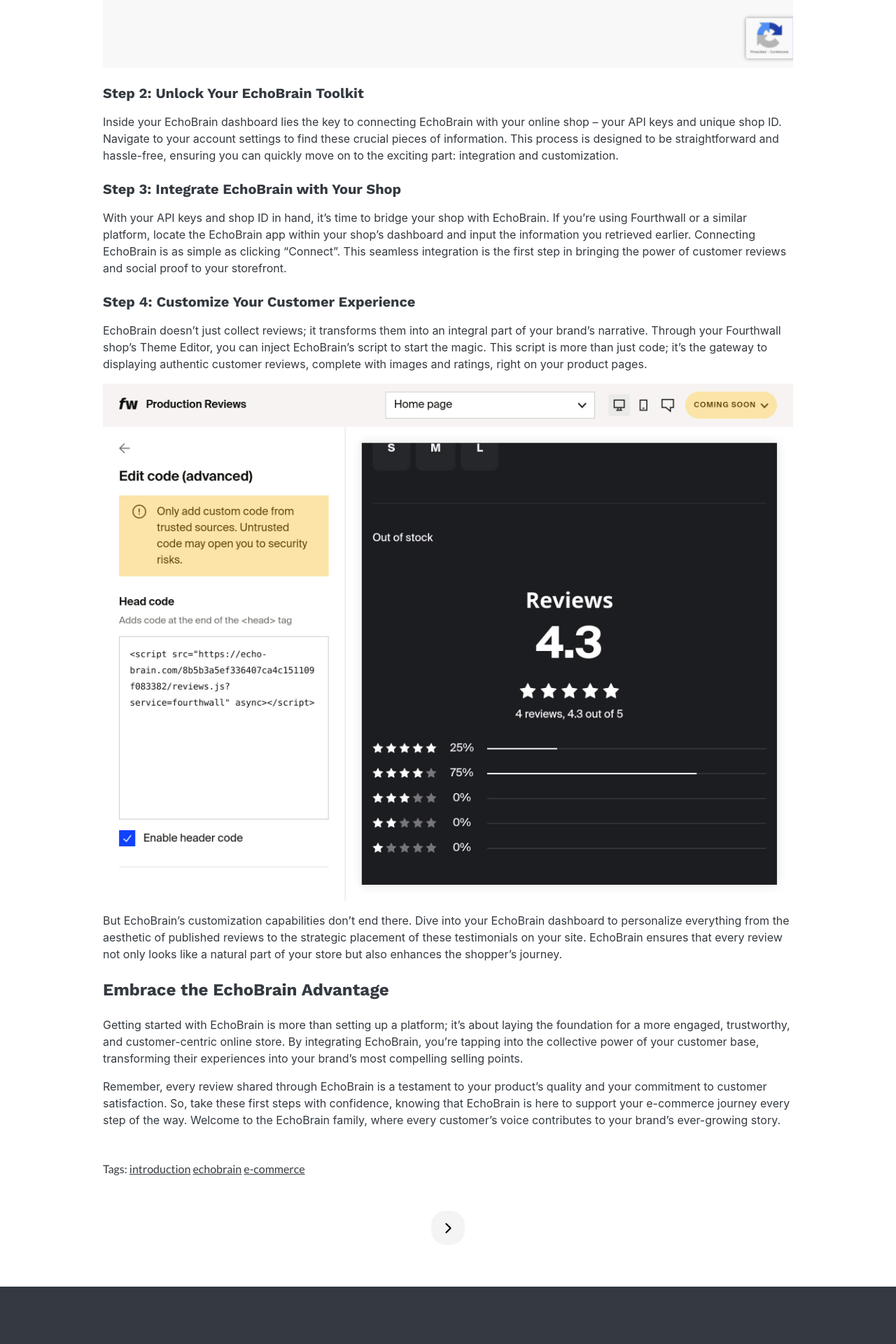
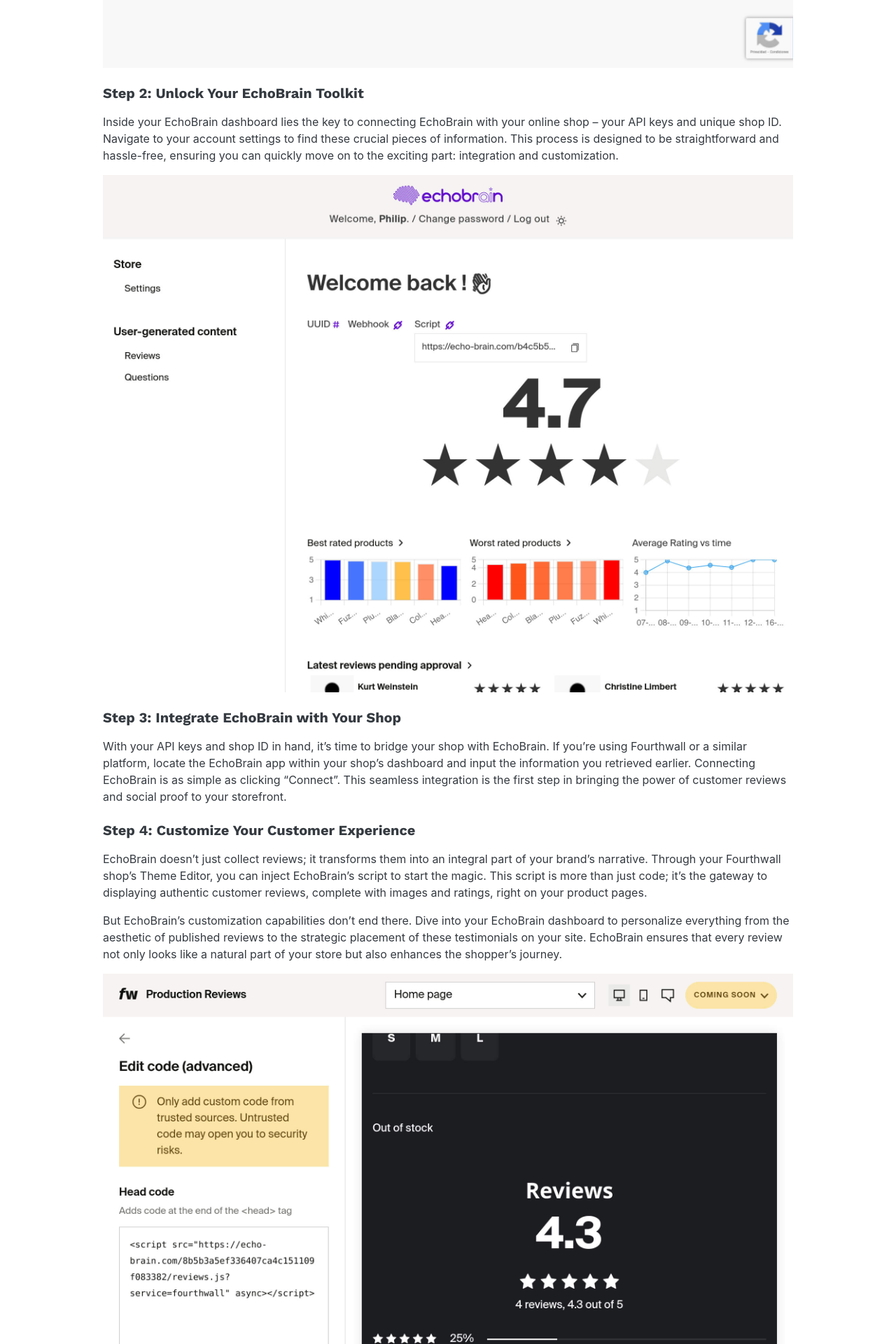
Before and after one commit to echo-brain/echo-brain.github.io, a Jekyll site: the page built from _posts/2024-03-11-getting-started-with-echobrain-first-steps.md, in a window 1280 px wide. Shown: the part 1227-3147 px from the top of the page at 70% size. Built offline with Jekyll 4.4.1, drawn with Linux system fonts in a browser that asks for light colours.

Commit message:
imagenes

```diff
--- a/_posts/2024-03-11-getting-started-with-echobrain-first-steps.md
+++ b/_posts/2024-03-11-getting-started-with-echobrain-first-steps.md
@@ -17,15 +17,17 @@
 ### Step 2: Unlock Your EchoBrain Toolkit
 Inside your EchoBrain dashboard lies the key to connecting EchoBrain with your online shop – your API keys and unique shop ID. Navigate to your account settings to find these crucial pieces of information. This process is designed to be straightforward and hassle-free, ensuring you can quickly move on to the exciting part: integration and customization.
 
+![EchoBrain dashboard](/assets/echo-brain.com_admin_dashboard.jpg)
+
 ### Step 3: Integrate EchoBrain with Your Shop
 With your API keys and shop ID in hand, it's time to bridge your shop with EchoBrain. If you're using Fourthwall or a similar platform, locate the EchoBrain app within your shop's dashboard and input the information you retrieved earlier. Connecting EchoBrain is as simple as clicking "Connect". This seamless integration is the first step in bringing the power of customer reviews and social proof to your storefront.
 
 ### Step 4: Customize Your Customer Experience
 EchoBrain doesn't just collect reviews; it transforms them into an integral part of your brand's narrative. Through your Fourthwall shop's Theme Editor, you can inject EchoBrain's script to start the magic. This script is more than just code; it's the gateway to displaying authentic customer reviews, complete with images and ratings, right on your product pages.
 
+But EchoBrain's customization capabilities don't end there. Dive into your EchoBrain dashboard to personalize everything from the aesthetic of published reviews to the strategic placement of these testimonials on your site. EchoBrain ensures that every review not only looks like a natural part of your store but also enhances the shopper's journey.
+
 ![EchoBrain register](/assets/production-reviews-shop_admin_dashboard.jpg)
-
-But EchoBrain's customization capabilities don't end there. Dive into your EchoBrain dashboard to personalize everything from the aesthetic of published reviews to the strategic placement of these testimonials on your site. EchoBrain ensures that every review not only looks like a natural part of your store but also enhances the shopper's journey.
 
 ## Embrace the EchoBrain Advantage
 Getting started with EchoBrain is more than setting up a platform; it's about laying the foundation for a more engaged, trustworthy, and customer-centric online store. By integrating EchoBrain, you're tapping into the collective power of your customer base, transforming their experiences into your brand's most compelling selling points.
```
